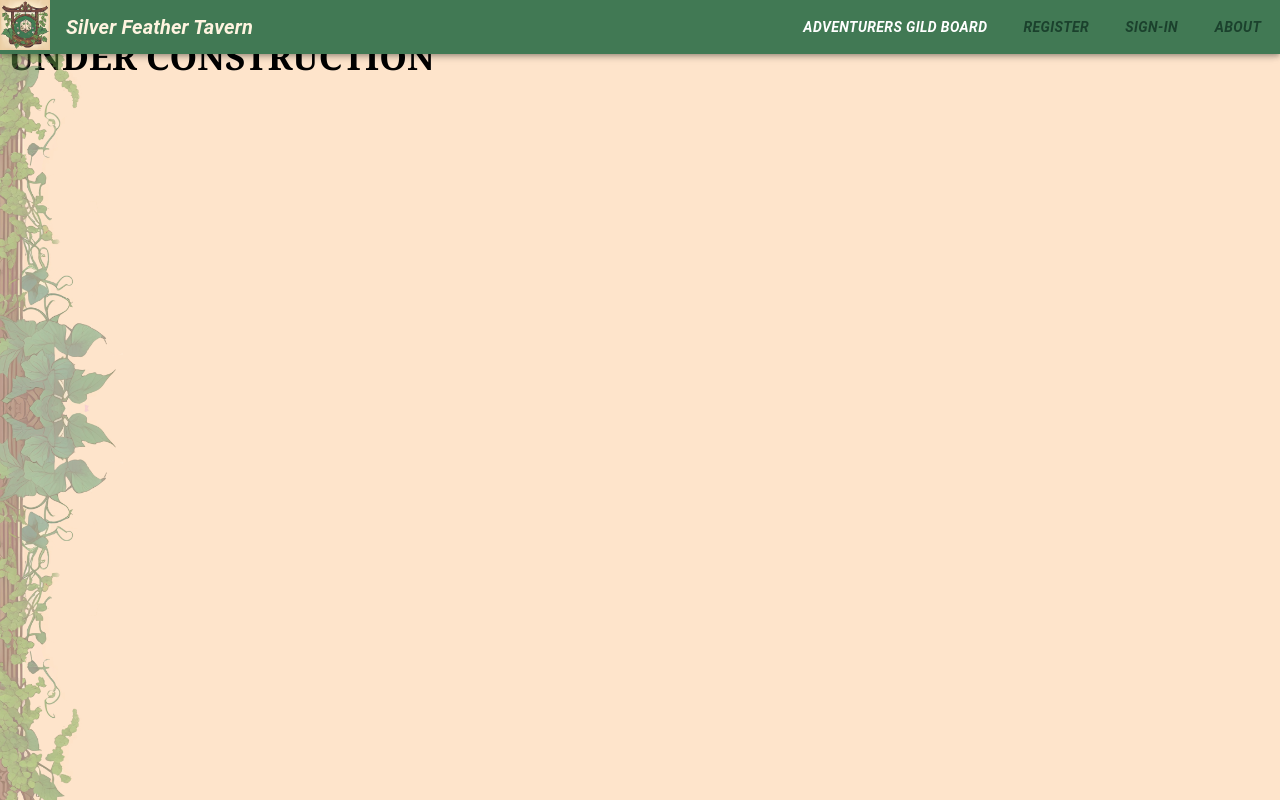
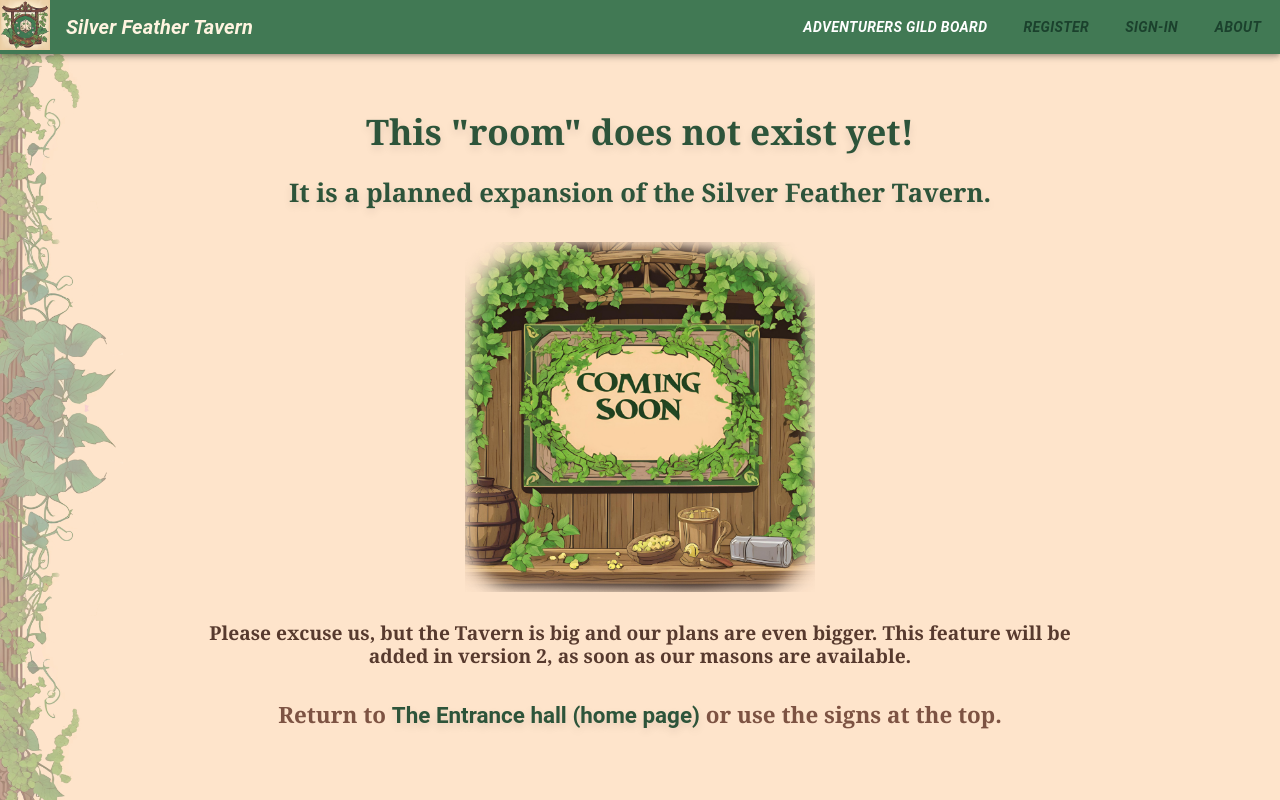
Before and after one commit to Jenaldin/Silver-Feather_React_Jul2024, a React (Vite) app in the folder client/: page /adventurers-board in a window 1280 px wide. Built offline with nearby package versions, Linux system fonts and the light colour scheme.

Commit message:
Changed content of Components that will be left for v2.0 to announce that

```diff
--- a/client/src/components/post/PostAdd.jsx
+++ b/client/src/components/post/PostAdd.jsx
@@ -1,7 +1,28 @@
+import React from "react";
+import { Link } from "react-router-dom";
+
+import { theme } from "../common/muiTheme";
+
 export default function PostAdd() {
    return (
-      <div>
-         <h1>UNDER CONSTRUCTION</h1>
-      </div>
-   )
+      <section id="section-wrapper" className="main-content">
+         <div id="titles" className="main-titles">
+            <h1>This "room" in the Tavern does not exist yet!</h1>
+            <h4>
+               It is a planned expansion of the Silver Feather Tavern.
+            </h4>
+         </div>
+         <div id="coming-soon">
+            <img src="/images/coming-soon.png" style={{ height: "350px", width: "350px" }} ></img>
+         </div>
+         <h6 style={{ textAlign: "center", margin: "25px", color: theme.palette.secondary.dark }} >
+            Please excuse us, but the Tavern is big and our plans are even bigger.
+            This feature will be added in version 2, as soon as our masons are
+            available.
+         </h6>
+         <h5 style={{ textAlign: "center", margin: "10px", color: theme.palette.secondary.main, }} >
+            Return to <Link to="/" className="card-links"> The Entrance hall (home page)</Link> or use the signs at the top.
+         </h5>
+      </section>
+   );
 }
--- a/client/src/components/post/PostDetails.jsx
+++ b/client/src/components/post/PostDetails.jsx
@@ -1,7 +1,28 @@
+import React from "react";
+import { Link } from "react-router-dom";
+
+import { theme } from "../common/muiTheme";
+
 export default function PostDetails() {
    return (
-      <div>
-         <h1>UNDER CONSTRUCTION</h1>
-      </div>
-   )
+      <section id="section-wrapper" className="main-content">
+         <div id="titles" className="main-titles">
+            <h1>This "room" in the Tavern does not exist yet!</h1>
+            <h4>
+               It is a planned expansion of the Silver Feather Tavern.
+            </h4>
+         </div>
+         <div id="coming-soon">
+            <img src="/images/coming-soon.png" style={{ height: "350px", width: "350px" }} ></img>
+         </div>
+         <h6 style={{ textAlign: "center", margin: "25px", color: theme.palette.secondary.dark }} >
+            Please excuse us, but the Tavern is big and our plans are even bigger.
+            This feature will be added in version 2, as soon as our masons are
+            available.
+         </h6>
+         <h5 style={{ textAlign: "center", margin: "10px", color: theme.palette.secondary.main, }} >
+            Return to <Link to="/" className="card-links"> The Entrance hall (home page)</Link> or use the signs at the top.
+         </h5>
+      </section>
+   );
 }
--- a/client/src/components/post/PostEdit.jsx
+++ b/client/src/components/post/PostEdit.jsx
@@ -1,7 +1,28 @@
+import React from "react";
+import { Link } from "react-router-dom";
+
+import { theme } from "../common/muiTheme";
+
 export default function PostEdit() {
    return (
-      <div>
-         <h1>UNDER CONSTRUCTION</h1>
-      </div>
-   )
+      <section id="section-wrapper" className="main-content">
+         <div id="titles" className="main-titles">
+            <h1>This "room" in the Tavern does not exist yet!</h1>
+            <h4>
+               It is a planned expansion of the Silver Feather Tavern.
+            </h4>
+         </div>
+         <div id="coming-soon">
+            <img src="/images/coming-soon.png" style={{ height: "350px", width: "350px" }} ></img>
+         </div>
+         <h6 style={{ textAlign: "center", margin: "25px", color: theme.palette.secondary.dark }} >
+            Please excuse us, but the Tavern is big and our plans are even bigger.
+            This feature will be added in version 2, as soon as our masons are
+            available.
+         </h6>
+         <h5 style={{ textAlign: "center", margin: "10px", color: theme.palette.secondary.main, }} >
+            Return to <Link to="/" className="card-links"> The Entrance hall (home page)</Link> or use the signs at the top.
+         </h5>
+      </section>
+   );
 }
--- a/client/src/components/post/PostList.jsx
+++ b/client/src/components/post/PostList.jsx
@@ -1,7 +1,28 @@
+import React from "react";
+import { Link } from "react-router-dom";
+
+import { theme } from "../common/muiTheme";
+
 export default function PostList() {
    return (
-      <div>
-         <h1>UNDER CONSTRUCTION</h1>
-      </div>
-   )
+      <section id="section-wrapper" className="main-content">
+         <div id="titles" className="main-titles">
+            <h1>This "room" does not exist yet!</h1>
+            <h4>
+               It is a planned expansion of the Silver Feather Tavern.
+            </h4>
+         </div>
+         <div id="coming-soon">
+            <img src="/images/coming-soon.png" style={{ height: "350px", width: "350px" }} ></img>
+         </div>
+         <h6 style={{ textAlign: "center", margin: "25px", color: theme.palette.secondary.dark }} >
+            Please excuse us, but the Tavern is big and our plans are even bigger.
+            This feature will be added in version 2, as soon as our masons are
+            available.
+         </h6>
+         <h5 style={{ textAlign: "center", margin: "10px", color: theme.palette.secondary.main, }} >
+            Return to <Link to="/" className="card-links"> The Entrance hall (home page)</Link> or use the signs at the top.
+         </h5>
+      </section>
+   );
 }
```
Also changed, not shown: client/src/components/post/comment/CommentAdd.jsx (+25 -4 lines), client/src/components/post/comment/CommentEdit.jsx (+25 -4 lines), client/src/components/post/comment/CommentList.jsx (+25 -4 lines).
